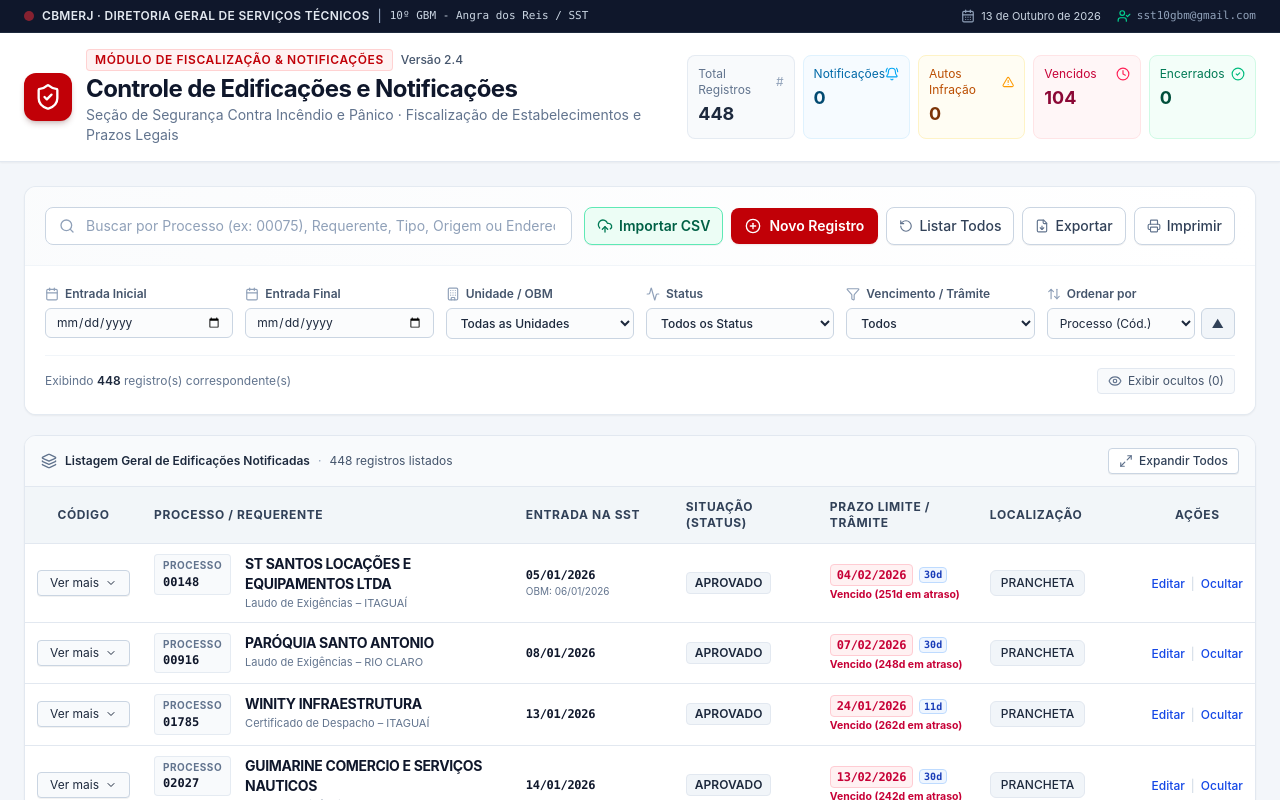
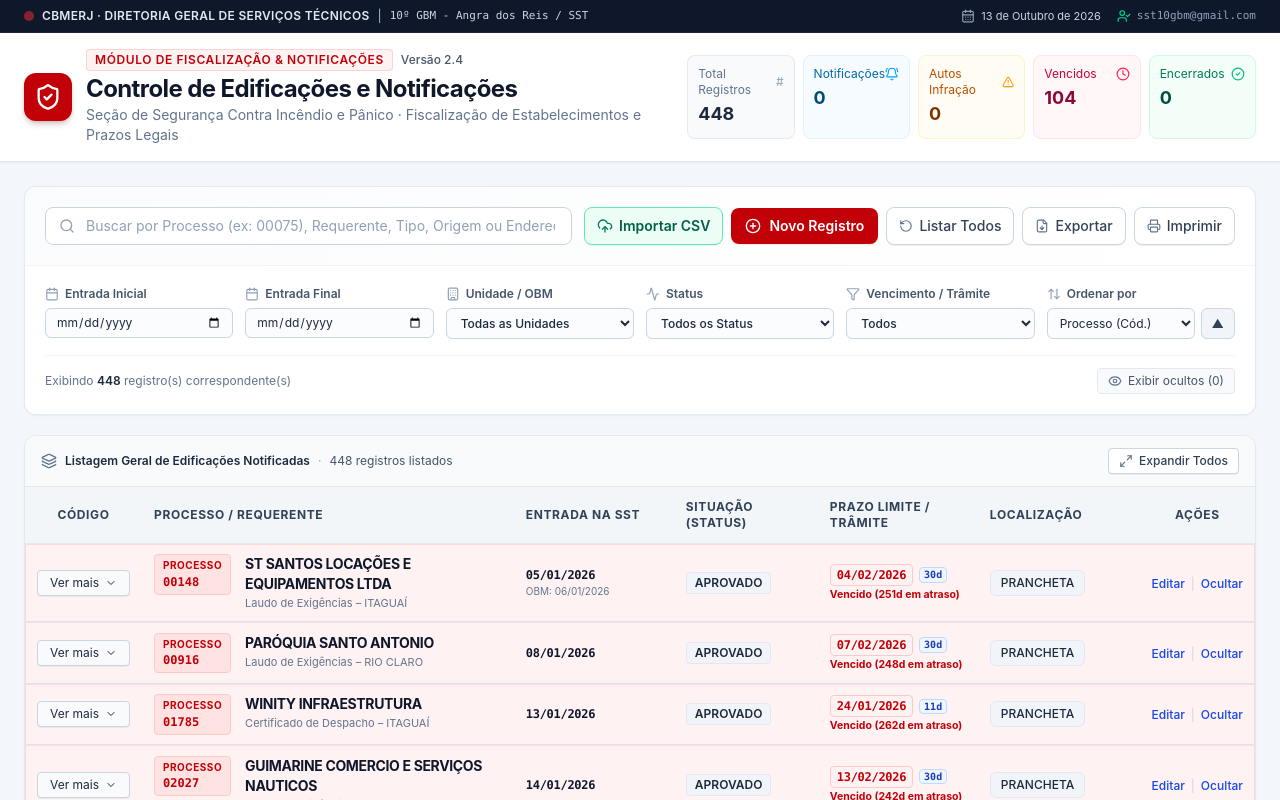
Before and after one commit to lab10gbm/Controle-de-Edifica-es-DGST, a React (Vite) app: page / in a window 1280 px wide. Shown: the top 800 px of the page. Built offline with nearby package versions, Linux system fonts and the light colour scheme.

Commit message:
Apply urgency row styling (orange for near deadline, red for overdue) and top-priority ordering.

```diff
--- a/src/components/NotificationRow.tsx
+++ b/src/components/NotificationRow.tsx
@@ -1,9 +1,8 @@
 import React from 'react';
 import { BuildingNotification } from '../types';
-import { formatDateBR, formatProcesso, isExpired, calcularPrazoProcesso } from '../utils/helpers';
-import { LOCALIZACAO_LIST } from '../data/initialData';
+import { formatDateBR, formatProcesso, calcularPrazoProcesso } from '../utils/helpers';
 import { RowExpandedDetails } from './RowExpandedDetails';
-import { ChevronDown, ChevronUp, AlertCircle, Eye, EyeOff, CheckCircle2, Calendar, FileText, Clock } from 'lucide-react';
+import { ChevronDown, ChevronUp, AlertCircle, CheckCircle2, FileText, Clock } from 'lucide-react';
 
 interface NotificationRowProps {
   notification: BuildingNotification;
@@ -17,6 +16,48 @@ interface NotificationRowProps {
   onUpdateNotification?: (notification: BuildingNotification) => void;
 }
 
+const getUrgencyClasses = (notification: BuildingNotification) => {
+  const prazo = calcularPrazoProcesso(notification);
+
+  if (prazo.isConcluido) {
+    return {
+      row: 'bg-emerald-50/80 border-emerald-200',
+      badge: 'bg-emerald-100 text-emerald-700 border-emerald-300',
+      text: 'text-emerald-700',
+      date: 'bg-emerald-50 text-emerald-700 border-emerald-200',
+      label: 'bg-emerald-100 text-emerald-700 border-emerald-200',
+    };
+  }
+
+  if (prazo.isVencido || (prazo.diasRestantes !== null && prazo.diasRestantes <= 0)) {
+    return {
+      row: 'bg-red-50 border-red-200 shadow-[inset_0_0_0_1px_rgba(239,68,68,0.15)]',
+      badge: 'bg-red-100 text-red-700 border-red-300',
+      text: 'text-red-700',
+      date: 'bg-red-50 text-red-700 border-red-200',
+      label: 'bg-red-100 text-red-700 border-red-200',
+    };
+  }
+
+  if (prazo.diasRestantes !== null && prazo.diasRestantes <= 5) {
+    return {
+      row: 'bg-orange-50 border-orange-200 shadow-[inset_0_0_0_1px_rgba(251,146,60,0.15)]',
+      badge: 'bg-orange-100 text-orange-700 border-orange-300',
+      text: 'text-orange-700',
+      date: 'bg-orange-50 text-orange-700 border-orange-200',
+      label: 'bg-orange-100 text-orange-700 border-orange-200',
+    };
+  }
+
+  return {
+    row: 'bg-white border-slate-200 hover:bg-sky-50/40',
+    badge: 'bg-slate-100 text-slate-800 border-slate-200',
+    text: 'text-slate-900',
+    date: 'bg-slate-50 text-slate-900 border-slate-200',
+    label: 'bg-blue-50 text-blue-700 border-blue-200',
+  };
+};
+
 export const NotificationRow: React.FC<NotificationRowProps> = ({
   notification,
   isExpanded,
@@ -29,29 +70,18 @@ export const NotificationRow: React.FC<NotificationRowProps> = ({
   onUpdateNotification,
 }) => {
   const prazoInfo = calcularPrazoProcesso(notification);
-  const expired = prazoInfo.isVencido;
+  const urgency = getUrgencyClasses(notification);
 
   const getLocalizacaoStyle = (loc?: string) => {
     const val = (loc || '').trim().toUpperCase();
-    if (val === 'DIRETOR') {
-      return 'bg-red-700 text-white border-red-800 font-bold';
-    }
-    if (val === 'PRONTO') {
-      return 'bg-sky-100 text-sky-900 border-sky-300 font-bold';
-    }
-    if (val === 'INTERNET' || val === 'ENTREGUE NET' || val === 'PASTA INTERNET') {
-      return 'bg-blue-700 text-white border-blue-800 font-bold';
-    }
-    if (val === 'CX AUTORIZAÇÕES' || val === 'CX AUTORIZACOES') {
-      return 'bg-amber-100 text-amber-900 border-amber-300 font-bold';
-    }
-    if (val === 'DIR. DIVISÃO' || val === 'DIR. DIVISAO' || val === 'PROTOCOLO') {
-      return 'bg-slate-100 text-slate-800 border-slate-300 font-semibold';
-    }
+    if (val === 'DIRETOR') return 'bg-red-700 text-white border-red-800 font-bold';
+    if (val === 'PRONTO') return 'bg-sky-100 text-sky-900 border-sky-300 font-bold';
+    if (val === 'INTERNET' || val === 'ENTREGUE NET' || val === 'PASTA INTERNET') return 'bg-blue-700 text-white border-blue-800 font-bold';
+    if (val === 'CX AUTORIZAÇÕES' || val === 'CX AUTORIZACOES') return 'bg-amber-100 text-amber-900 border-amber-300 font-bold';
+    if (val === 'DIR. DIVISÃO' || val === 'DIR. DIVISAO' || val === 'PROTOCOLO') return 'bg-slate-100 text-slate-800 border-slate-300 font-semibold';
     return 'bg-slate-100 text-slate-800 border-slate-200 font-medium';
   };
 
-  // Status badge styling
   const renderStatus = () => {
     const st = String(notification.status || '').toUpperCase();
     if (st.includes('INDEFERID')) {
@@ -143,40 +173,30 @@ export const NotificationRow: React.FC<NotificationRowProps> = ({
   return (
     <>
       <tr
-        className={`border-b border-slate-200 text-xs sm:text-sm transition-colors ${
+        className={`border-b border-slate-200 text-xs sm:text-sm transition-all duration-200 ${
           notification.oculto
             ? 'bg-slate-100/70 text-slate-400 opacity-60'
-            : isExpanded
-            ? 'bg-blue-50/70 font-normal'
-            : 'bg-white hover:bg-sky-50/40'
+            : `${urgency.row} ${isExpanded ? 'ring-1 ring-sky-200' : ''}`
         }`}
       >
-        {/* Coluna 1: Código com botão "Ver mais" */}
         <td className="py-2.5 px-3 text-center align-middle whitespace-nowrap w-24">
           <button
             type="button"
             onClick={() => onToggleExpand(notification.id)}
             className={`inline-flex items-center justify-center gap-1 px-3 py-1 text-xs font-normal border rounded shadow-2xs transition-colors cursor-pointer select-none ${
-              isExpanded
-                ? 'bg-blue-700 text-white border-blue-800'
-                : 'bg-slate-50 hover:bg-slate-100 text-slate-800 border-slate-300'
+              isExpanded ? 'bg-blue-700 text-white border-blue-800' : 'bg-slate-50 hover:bg-slate-100 text-slate-800 border-slate-300'
             }`}
           >
             <span>{isExpanded ? 'Ver menos' : 'Ver mais'}</span>
-            {isExpanded ? (
-              <ChevronUp className="w-3 h-3 ml-0.5" />
-            ) : (
-              <ChevronDown className="w-3 h-3 ml-0.5" />
-            )}
+            {isExpanded ? <ChevronUp className="w-3 h-3 ml-0.5" /> : <ChevronDown className="w-3 h-3 ml-0.5" />}
           </button>
         </td>
 
-        {/* Coluna 2: PROCESSO / REQUERENTE / TIPO – ORIGEM */}
         <td className="py-2.5 px-3 align-middle">
           <div className="flex flex-col sm:flex-row sm:items-baseline gap-1.5 sm:gap-3.5">
-            <div className="text-xs text-slate-500 whitespace-nowrap leading-tight shrink-0 flex flex-col items-start bg-slate-50 border border-slate-200/80 rounded px-2 py-1">
-              <span className="text-[10px] font-bold uppercase tracking-wider text-slate-500">PROCESSO</span>
-              <strong className="text-slate-900 font-bold font-mono text-xs mt-0.5">
+            <div className={`text-xs whitespace-nowrap leading-tight shrink-0 flex flex-col items-start border rounded px-2 py-1 ${urgency.label}`}>
+              <span className="text-[10px] font-bold uppercase tracking-wider">PROCESSO</span>
+              <strong className="font-bold font-mono text-xs mt-0.5">
                 {formatProcesso(notification.processo !== undefined ? notification.processo : notification.numero)}
               </strong>
             </div>
@@ -191,7 +211,6 @@ export const NotificationRow: React.FC<NotificationRowProps> = ({
           </div>
         </td>
 
-        {/* Coluna 3: DATA DE ENTRADA */}
         <td className="py-2.5 px-3 align-middle whitespace-nowrap font-mono text-xs">
           <div className="font-bold text-slate-900 tracking-tight">
             {formatDateBR(notification.dataEntrada || notification.dataExpedicao)}
@@ -203,12 +222,10 @@ export const NotificationRow: React.FC<NotificationRowProps> = ({
           )}
         </td>
 
-        {/* Coluna 4: STATUS */}
         <td className="py-2.5 px-3 align-middle whitespace-nowrap">
           {renderStatus()}
         </td>
 
-        {/* Coluna 5: PRAZO LIMITE / TRÂMITE */}
         <td className="py-2.5 px-3 align-middle whitespace-nowrap text-xs">
           <div className="flex flex-col">
             <div className="flex items-center gap-1.5">
@@ -216,18 +233,17 @@ export const NotificationRow: React.FC<NotificationRowProps> = ({
                 className={`font-mono font-bold tracking-tight px-1.5 py-0.5 rounded border ${
                   prazoInfo.isConcluido
                     ? 'text-emerald-700 bg-emerald-50 border-emerald-200'
-                    : prazoInfo.isVencido
-                    ? 'text-rose-700 bg-rose-50 border-rose-200'
+                    : prazoInfo.isVencido || (prazoInfo.diasRestantes !== null && prazoInfo.diasRestantes <= 0)
+                    ? 'text-red-700 bg-red-50 border-red-200'
+                    : prazoInfo.diasRestantes !== null && prazoInfo.diasRestantes <= 5
+                    ? 'text-orange-700 bg-orange-50 border-orange-200'
                     : 'text-slate-900 bg-slate-50 border-slate-200'
                 }`}
                 title={`Entrada na SST: ${prazoInfo.dataEntradaBR} + ${prazoInfo.diasPrazo} dias = Prazo Limite: ${prazoInfo.dataLimiteBR}`}
               >
                 {prazoInfo.dataLimiteBR}
               </span>
-              <span
-                className="text-[10px] font-mono px-1 py-0.2 rounded bg-blue-50 text-blue-800 font-semibold border border-blue-200 shrink-0"
-                title={`Prazo legal deste tipo (${notification.tipoProcesso || 'Processo'}): ${prazoInfo.diasPrazo} dias`}
-              >
+              <span className="text-[10px] font-mono px-1 py-0.2 rounded bg-blue-50 text-blue-800 font-semibold border border-blue-200 shrink-0">
                 {prazoInfo.diasPrazo}d
               </span>
             </div>
@@ -235,20 +251,17 @@ export const NotificationRow: React.FC<NotificationRowProps> = ({
             <div className="text-[10.5px] font-sans mt-0.5">
               {prazoInfo.isConcluido ? (
                 <span className="text-emerald-700 font-medium">Concluído / Entregue</span>
-              ) : prazoInfo.isVencido ? (
-                <span className="text-rose-700 font-bold">
-                  Vencido ({prazoInfo.diasEmAtraso}d em atraso)
-                </span>
+              ) : prazoInfo.isVencido || (prazoInfo.diasRestantes !== null && prazoInfo.diasRestantes <= 0) ? (
+                <span className="text-red-700 font-bold">Vencido ({prazoInfo.diasEmAtraso}d em atraso)</span>
+              ) : prazoInfo.diasRestantes !== null && prazoInfo.diasRestantes <= 5 ? (
+                <span className="text-orange-700 font-bold">{prazoInfo.diasRestantes} dias restantes</span>
               ) : (
-                <span className="text-blue-700 font-medium">
-                  {prazoInfo.diasRestantes !== null ? `${prazoInfo.diasRestantes} dias restantes` : 'No prazo'}
-                </span>
+                <span className="text-blue-700 font-medium">{prazoInfo.diasRestantes !== null ? `${prazoInfo.diasRestantes} dias restantes` : 'No prazo'}</span>
               )}
             </div>
           </div>
         </td>
 
-        {/* Coluna 6: LOCALIZAÇÃO */}
         <td className="py-2.5 px-3 align-middle whitespace-nowrap">
           <span
             title="Localização do processo (altere através do botão Editar)"
@@ -260,14 +273,9 @@ export const NotificationRow: React.FC<NotificationRowProps> = ({
           </span>
         </td>
 
-        {/* Coluna 7: Ações (Editar | Ocultar/Exibir) */}
         <td className="py-2.5 px-3 align-middle text-right sm:text-center whitespace-nowrap">
           <div className="inline-flex items-center gap-1.5 text-xs">
-            <button
-              type="button"
-              onClick={() => onEdit(notification)}
-              className="text-blue-700 hover:text-blue-900 font-medium hover:underline cursor-pointer"
-            >
+            <button type="button" onClick={() => onEdit(notification)} className="text-blue-700 hover:text-blue-900 font-medium hover:underline cursor-pointer">
               Editar
             </button>
             <span className="text-slate-300">|</span>
@@ -283,7 +291,6 @@ export const NotificationRow: React.FC<NotificationRowProps> = ({
         </td>
       </tr>
 
-      {/* Linha expandida (Accordion / Detalhes) */}
       {isExpanded && (
         <tr>
           <td colSpan={7} className="p-0">
```
